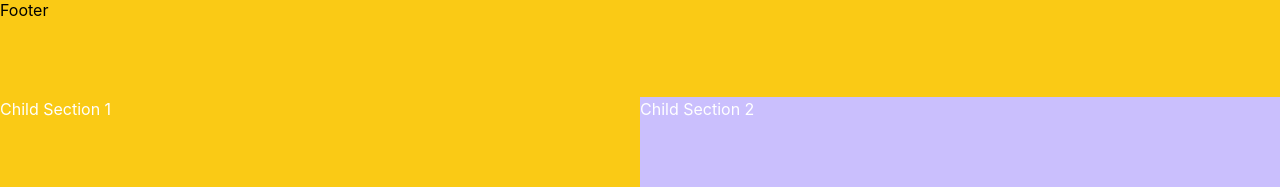
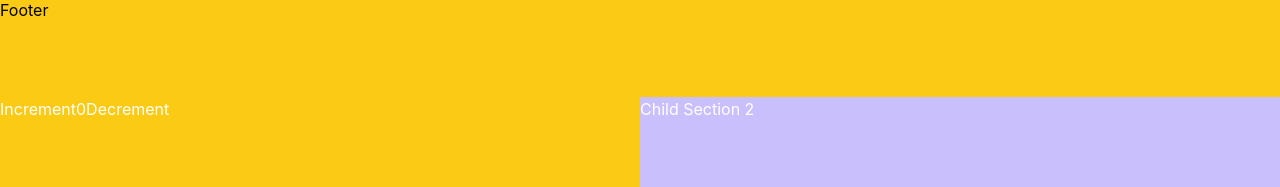
Before and after one commit to AEMatamoros/PorfolioV2, a React (Vite) app: page / in a window 1280 px wide. Shown: the part 703-890 px from the top of the page. Built offline with nearby package versions, Linux system fonts and the light colour scheme.

Commit message:
Added Basic Store

```diff
--- a/package.json
+++ b/package.json
@@ -16,6 +16,7 @@
     "gsap": "^3.10.4",
     "react": "^18.2.0",
     "react-dom": "^18.2.0",
+    "react-redux": "^8.0.2",
     "react-router-dom": "^6.3.0",
     "redux-typescript": "^1.2.1",
     "sass": "^1.54.0"
--- a/src/App.tsx
+++ b/src/App.tsx
@@ -1,9 +1,15 @@
 import React from "react";
+import { useSelector, useDispatch } from "react-redux";
+import { RootState } from "./store/store";
+import DarkModeHook from "./hooks/DarkModeHook";
 
-import DarkModeHook from "./hooks/DarkModeHook";
+import { decrement, increment } from "./slices/counterSlice";
 
 export default function App() {
   let { wrapperRef, handleTheme } = DarkModeHook();
+
+  const count = useSelector((state: RootState) => state.counter.value);
+  const dispatch = useDispatch();
 
   return (
     <>
@@ -50,7 +56,23 @@ export default function App() {
         </section>
       </div>
       <section className="secondSection full-wh bg-green-700 text-white">
-        <div className="child-section bg-yellow-300">Child Section 1</div>
+        <div className="child-section bg-yellow-300">
+          <div>
+            <button
+              aria-label="Increment value"
+              onClick={() => dispatch(increment())}
+            >
+              Increment
+            </button>
+            <span>{count}</span>
+            <button
+              aria-label="Decrement value"
+              onClick={() => dispatch(decrement())}
+            >
+              Decrement
+            </button>
+          </div>
+        </div>
         <div className="child-section bg-purple-300">Child Section 2</div>
       </section>
     </>
--- a/src/main.tsx
+++ b/src/main.tsx
@@ -2,6 +2,12 @@ import ReactDOM from "react-dom/client";
 import App from "./App";
 import "./main.scss";
 
+import { store } from "./store/store";
+
+import { Provider } from "react-redux";
+
 ReactDOM.createRoot(document.getElementById("root") as HTMLElement).render(
-  <App />
+  <Provider store={store}>
+    <App />
+  </Provider>
 );
--- /dev/null
+++ b/src/slices/counterSlice.ts
@@ -0,0 +1,35 @@
+import { createSlice } from '@reduxjs/toolkit'
+import type { PayloadAction } from '@reduxjs/toolkit'
+
+export interface CounterState {
+  value: number
+}
+
+const initialState: CounterState = {
+  value: 0,
+}
+
+export const counterSlice = createSlice({
+  name: 'counter',
+  initialState,
+  reducers: {
+    increment: (state) => {
+      // Redux Toolkit allows us to write "mutating" logic in reducers. It
+      // doesn't actually mutate the state because it uses the Immer library,
+      // which detects changes to a "draft state" and produces a brand new
+      // immutable state based off those changes
+      state.value += 1
+    },
+    decrement: (state) => {
+      state.value -= 1
+    },
+    incrementByAmount: (state, action: PayloadAction<number>) => {
+      state.value += action.payload
+    },
+  },
+})
+
+// Action creators are generated for each case reducer function
+export const { increment, decrement, incrementByAmount } = counterSlice.actions
+
+export default counterSlice.reducer
--- /dev/null
+++ b/src/store/store.ts
@@ -0,0 +1,13 @@
+import { configureStore } from '@reduxjs/toolkit'
+import counterReducer from '../slices/counterSlice'
+
+export const store = configureStore({
+  reducer: {
+    counter: counterReducer,
+  },
+})
+
+// Infer the `RootState` and `AppDispatch` types from the store itself
+export type RootState = ReturnType<typeof store.getState>
+// Inferred type: {posts: PostsState, comments: CommentsState, users: UsersState}
+export type AppDispatch = typeof store.dispatch
```
Also changed, not shown: 1 other file (tests, documents, lock files or other folders).
